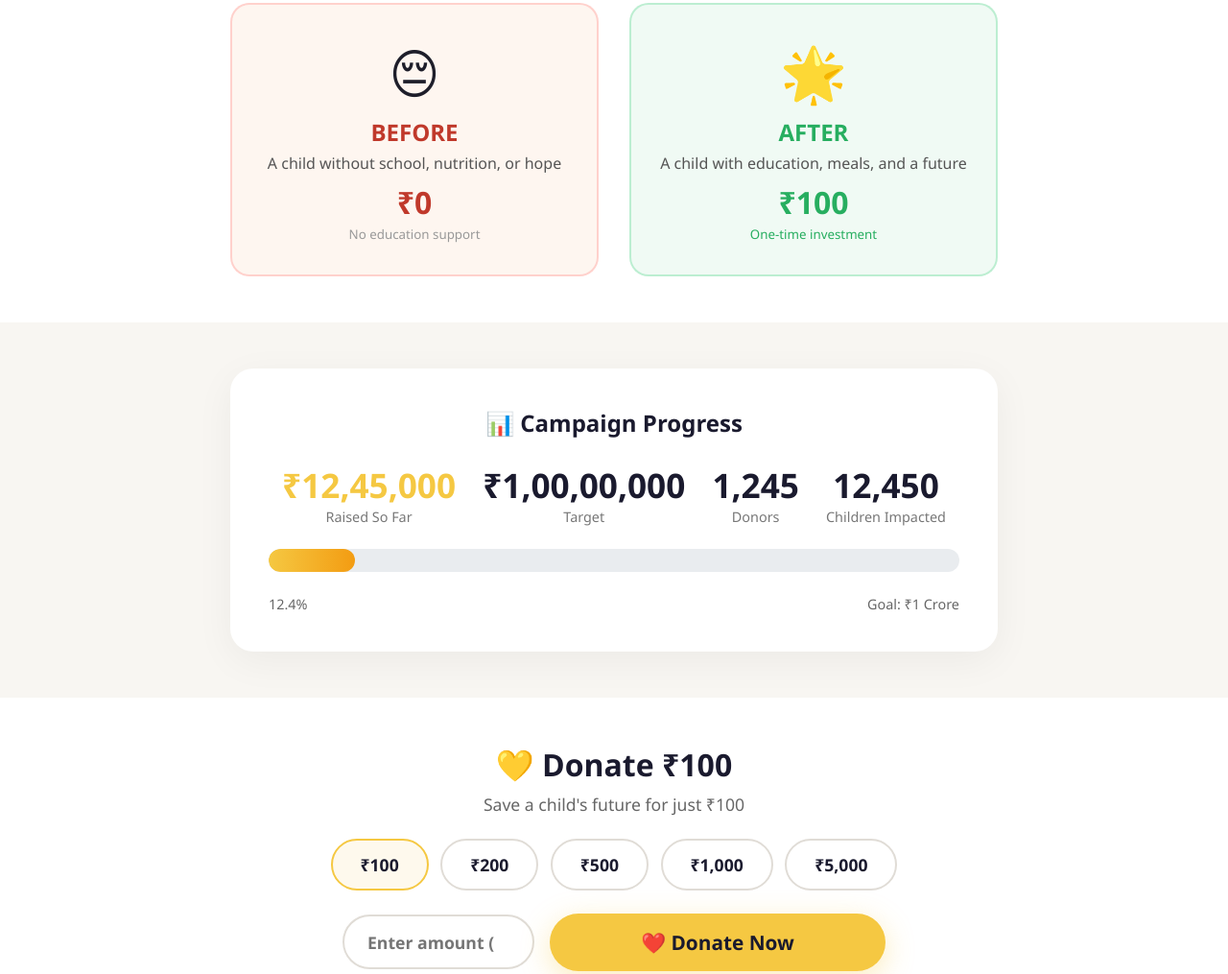
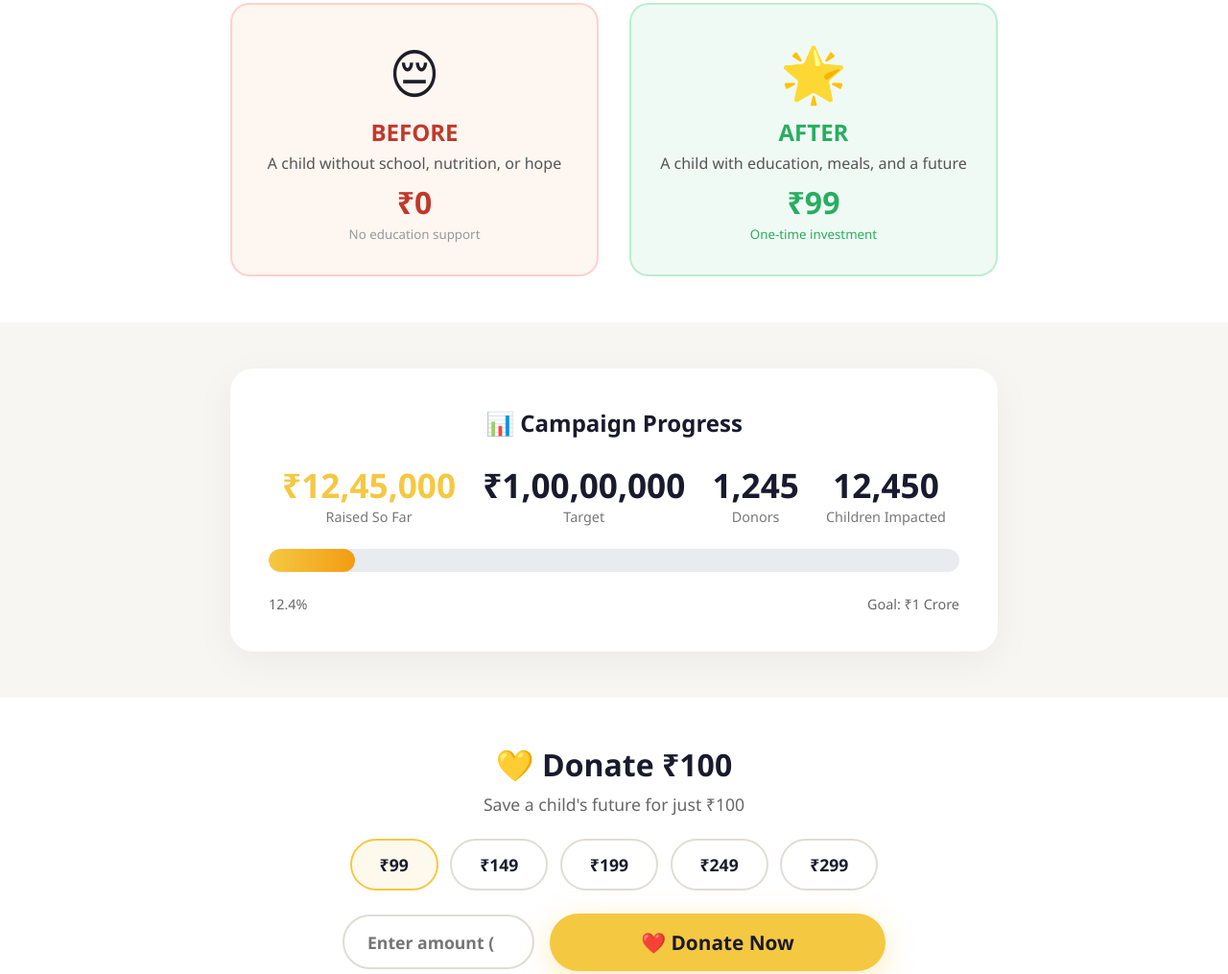
Before and after one commit to shanmukhasyamala-hub/inamigos-fundraising, a plain HTML site: page index.html in a window 1280 px wide. Shown: the part 845-1860 px from the top of the page at 96% size. Drawn offline with Linux system fonts and the light colour scheme.

Commit message:
Update index.html

```diff
--- a/index.html
+++ b/index.html
@@ -741,7 +741,7 @@
         <div class="hero-content">
             <div class="hero-badge">🔥 The 100 Humanity Challenge</div>
             <h1>
-                <span class="highlight">₹100</span> =<br />
+                <span class="highlight">₹99</span> =<br />
                 1 Child's <span class="highlight-2">Future</span>
             </h1>
             <p class="hero-sub">
@@ -776,7 +776,7 @@
                 <div class="icon">🌟</div>
                 <h3>AFTER</h3>
                 <p>A child with education, meals, and a future</p>
-                <div class="price-tag">₹100</div>
+                <div class="price-tag">₹99</div>
                 <small style="color:#27ae60;">One-time investment</small>
             </div>
         </div>
@@ -822,11 +822,11 @@
             <p class="tagline">Save a child's future for just ₹100</p>
 
             <div class="amount-grid" id="amountOptions">
-                <button class="amount-btn active" data-amount="100">₹100</button>
-                <button class="amount-btn" data-amount="200">₹200</button>
-                <button class="amount-btn" data-amount="500">₹500</button>
-                <button class="amount-btn" data-amount="1000">₹1,000</button>
-                <button class="amount-btn" data-amount="5000">₹5,000</button>
+                <button class="amount-btn active" data-amount="99">₹99</button>
+                <button class="amount-btn" data-amount="149">₹149</button>
+                <button class="amount-btn" data-amount="199">₹199</button>
+                <button class="amount-btn" data-amount="249">₹249</button>
+                <button class="amount-btn" data-amount="299">₹299</button>
             </div>
 
             <div class="custom-amount">
@@ -861,7 +861,7 @@
             <h2>Complete Your Donation</h2>
             <p class="modal-sub">Scan the QR code below with any UPI app</p>
 
-            <div class="modal-amount" id="modalAmount">₹100</div>
+            <div class="modal-amount" id="modalAmount">₹99</div>
 
             <div class="qr-wrapper">
                 <!--
```
